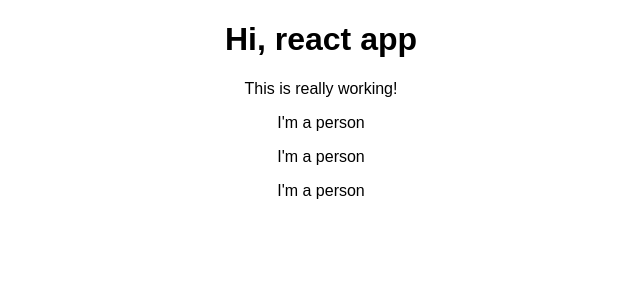
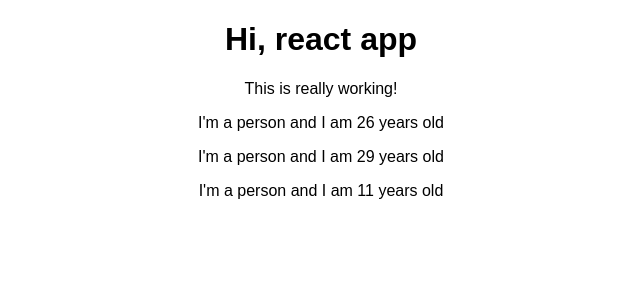
Before and after one commit to 1kevinson/react-complete-guide, a React (Create React App) app in the folder react-complete-guide/: page / in a window 1280 px wide. Shown: the top 300 px of the page, without its empty margins (319-959 px from the left). Built offline with nearby package versions, Linux system fonts and the light colour scheme.

Commit message:
[Base features and syntax](<dynamic>): Outputting Dynamic Content

```diff
--- a/react-complete-guide/src/Person/Person.js
+++ b/react-complete-guide/src/Person/Person.js
@@ -1,7 +1,9 @@
 import React from "react";
 
 const person = () => {
-  return <p>I'm a person</p>;
+  return (
+    <p>I'm a person and I am {Math.floor(Math.random() * 30)} years old</p>
+  );
 };
 
 export default person;
```
